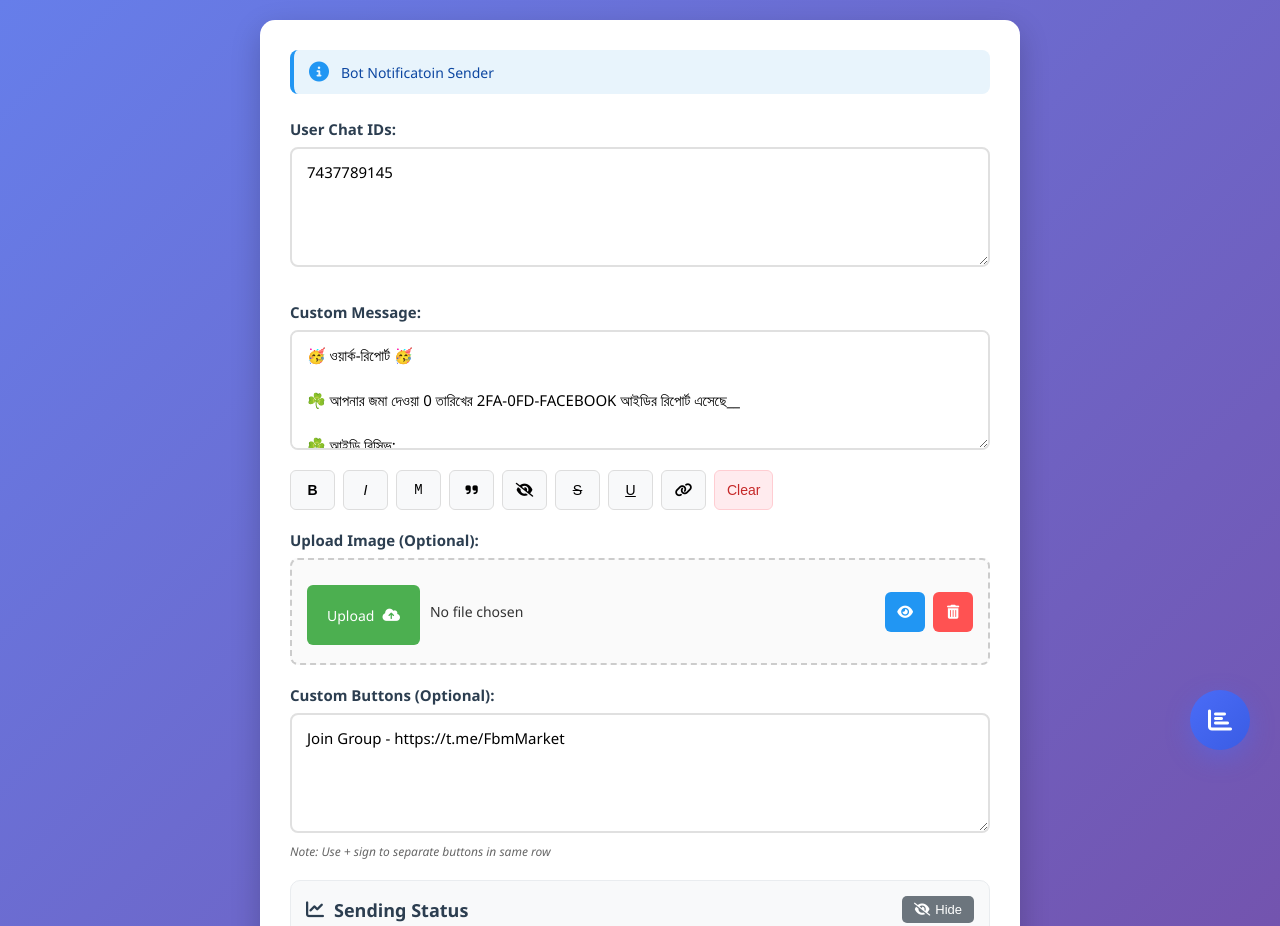
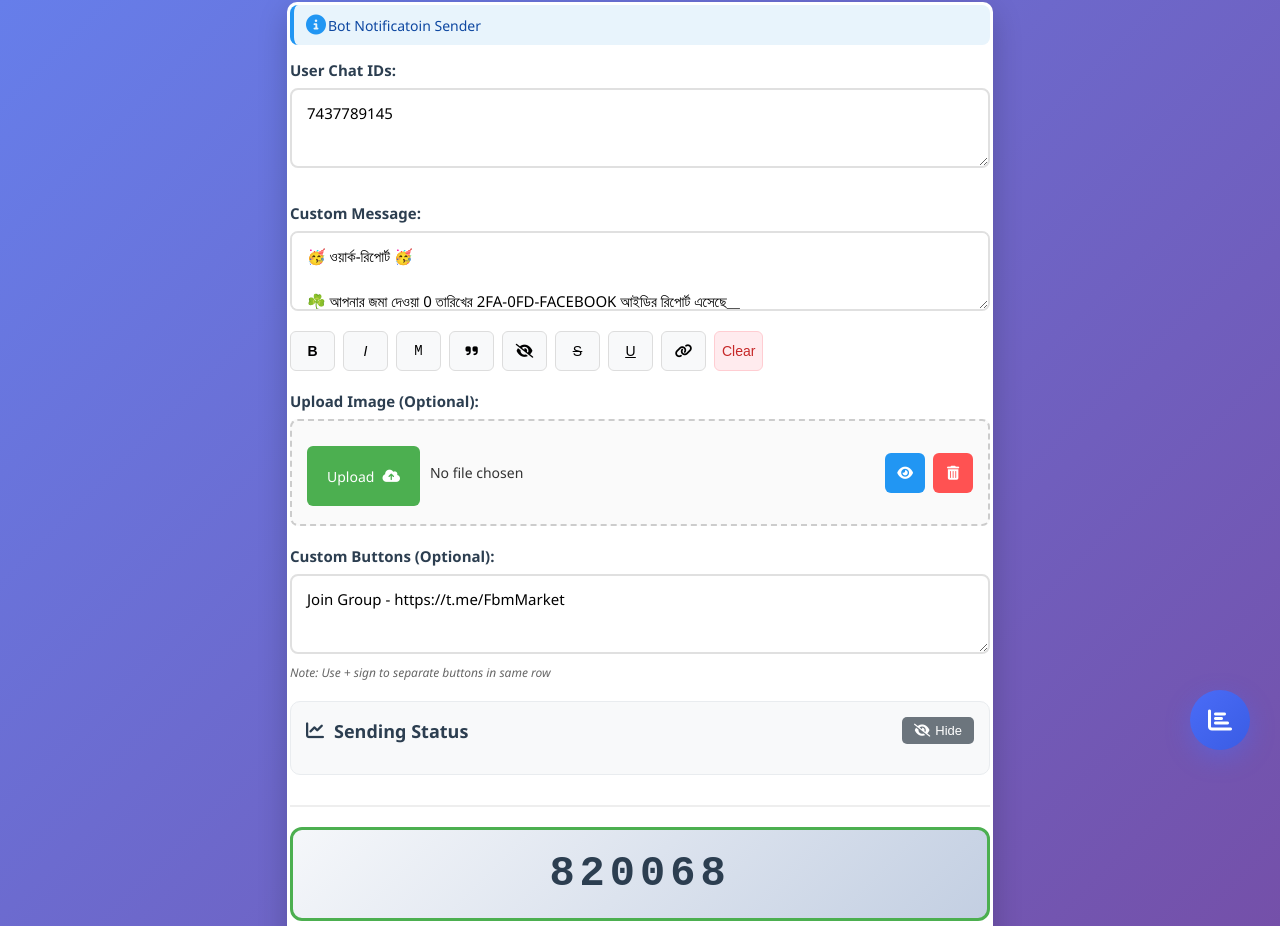
Before and after one commit to Fbm212/fbm-bot-message-sender, a plain HTML site: page index.html in a window 1280 px wide. Shown: the top 926 px of the page. Drawn offline with Linux system fonts and the light colour scheme.

Commit message:
Update styles.css

```diff
--- a/styles.css
+++ b/styles.css
@@ -6,7 +6,7 @@ body {
     align-items: center;
     background: linear-gradient(135deg, #667eea 0%, #764ba2 100%);
     margin: 0;
-    padding: 20px;
+    padding: 2px;
     min-height: 100vh;
 }
 
@@ -14,15 +14,15 @@ body {
     max-width: 700px;
     width: 100%;
     background: #fff;
-    padding: 30px;
-    border-radius: 15px;
+    padding: 3px;
+    border-radius: 10px;
     box-shadow: 0 10px 30px rgba(0, 0, 0, 0.2);
 }
 
 h1 {
     text-align: center;
     color: #2c3e50;
-    margin-bottom: 25px;
+    margin-bottom: 15px;
     font-size: 28px;
     font-weight: 700;
 }
@@ -31,12 +31,12 @@ h1 {
 .bot-token-info {
     background-color: #e8f4fc;
     border-left: 4px solid #2196F3;
-    padding: 12px 15px;
-    margin-bottom: 25px;
+    padding: 10px 12px;
+    margin-bottom: 10px;
     border-radius: 8px;
     display: flex;
     align-items: center;
-    gap: 12px;
+    gap: 2px;
     font-size: 14px;
     color: #0d47a1;
     font-weight: 500;
@@ -69,7 +69,7 @@ input, textarea, select {
 
 textarea {
     resize: vertical;
-    min-height: 120px;
+    min-height: 80px;
     font-family: 'Segoe UI', monospace;
     line-height: 1.5;
 }
@@ -89,7 +89,7 @@ input:focus, textarea:focus, select:focus {
 }
 
 .format-btn {
-    padding: 10px 12px;
+    padding: 5px 7px;
     border: 1px solid #ddd;
     background: #f8f9fa;
     border-radius: 6px;
```
